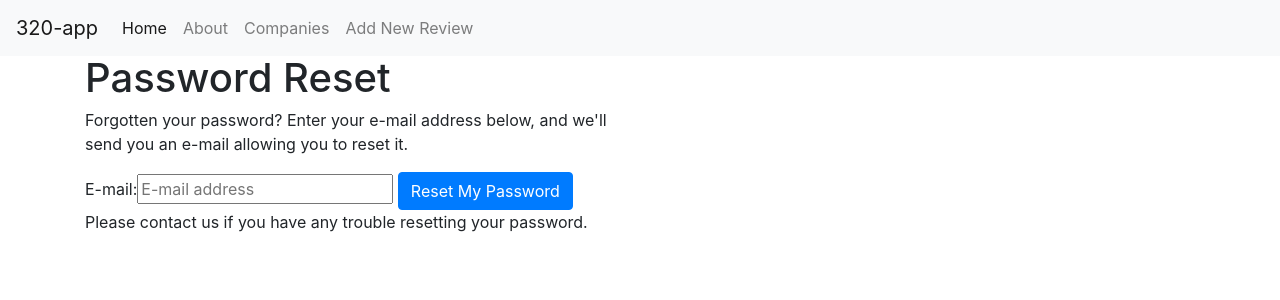
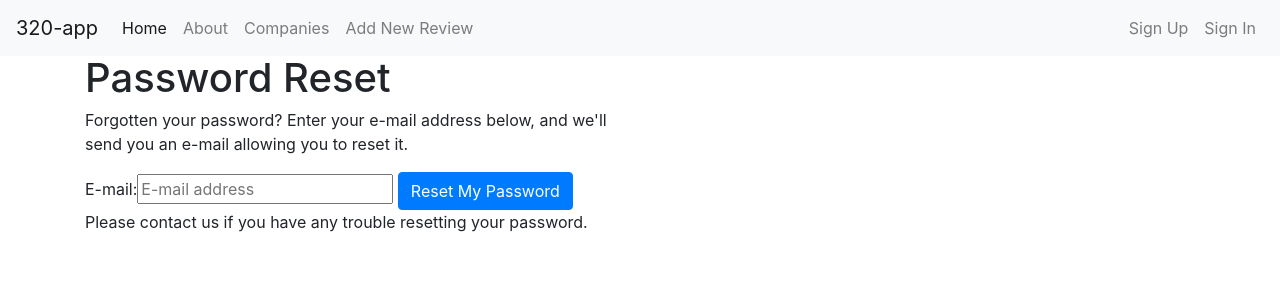
Before and after one commit to chinying/320-django, a Django app: page /accounts/password/reset/ in a window 1280 px wide. Shown: the top 300 px of the page. Run offline with Django 3.2, Linux system fonts and the light colour scheme; some libraries are stand-ins or nearby versions.

Commit message:
added nav links to navbar in base template

```diff
--- a/templates/base.html
+++ b/templates/base.html
@@ -57,6 +57,24 @@
               <a class="nav-link" href="{% url 'reviews:review-new' %}">Add New Review</a>
             </li>
           </ul>
+
+          <ul class="navbar-nav">
+            {% if request.user.is_authenticated %}
+              <li class="nav-item">
+                {# URL provided by django-allauth/account/urls.py #}
+                <a class="nav-link" href="{% url 'account_logout' %}">{% trans "Sign Out" %}</a>
+              </li>
+            {% else %}
+              <li class="nav-item">
+                {# URL provided by django-allauth/account/urls.py #}
+                <a id="sign-up-link" class="nav-link" href="{% url 'account_signup' %}">{% trans "Sign Up" %}</a>
+              </li>
+              <li class="nav-item">
+                {# URL provided by django-allauth/account/urls.py #}
+                <a id="log-in-link" class="nav-link" href="{% url 'account_login' %}">{% trans "Sign In" %}</a>
+              </li>
+            {% endif %}
+          </ul>
         </div>
       </nav>
 
```
